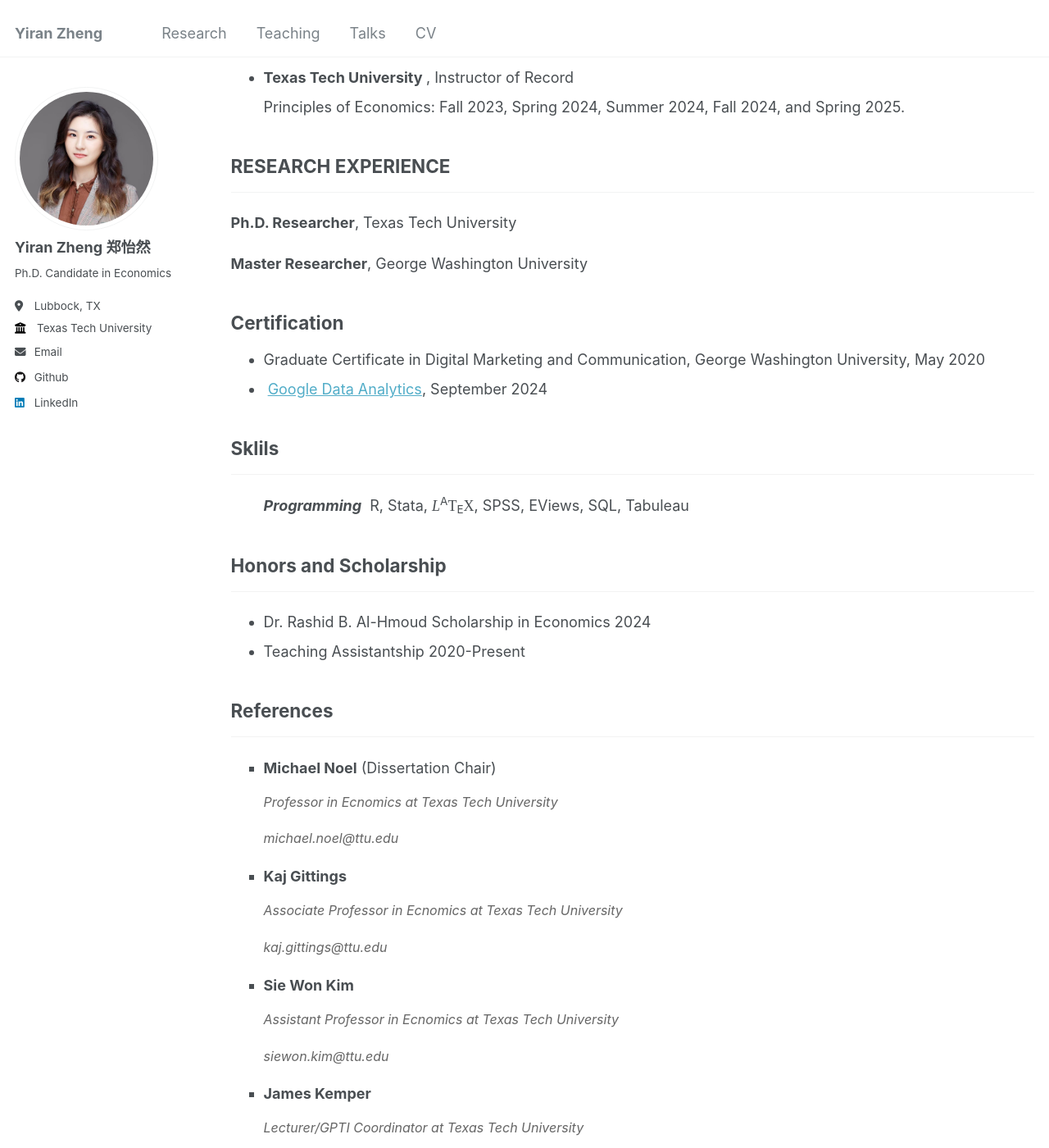
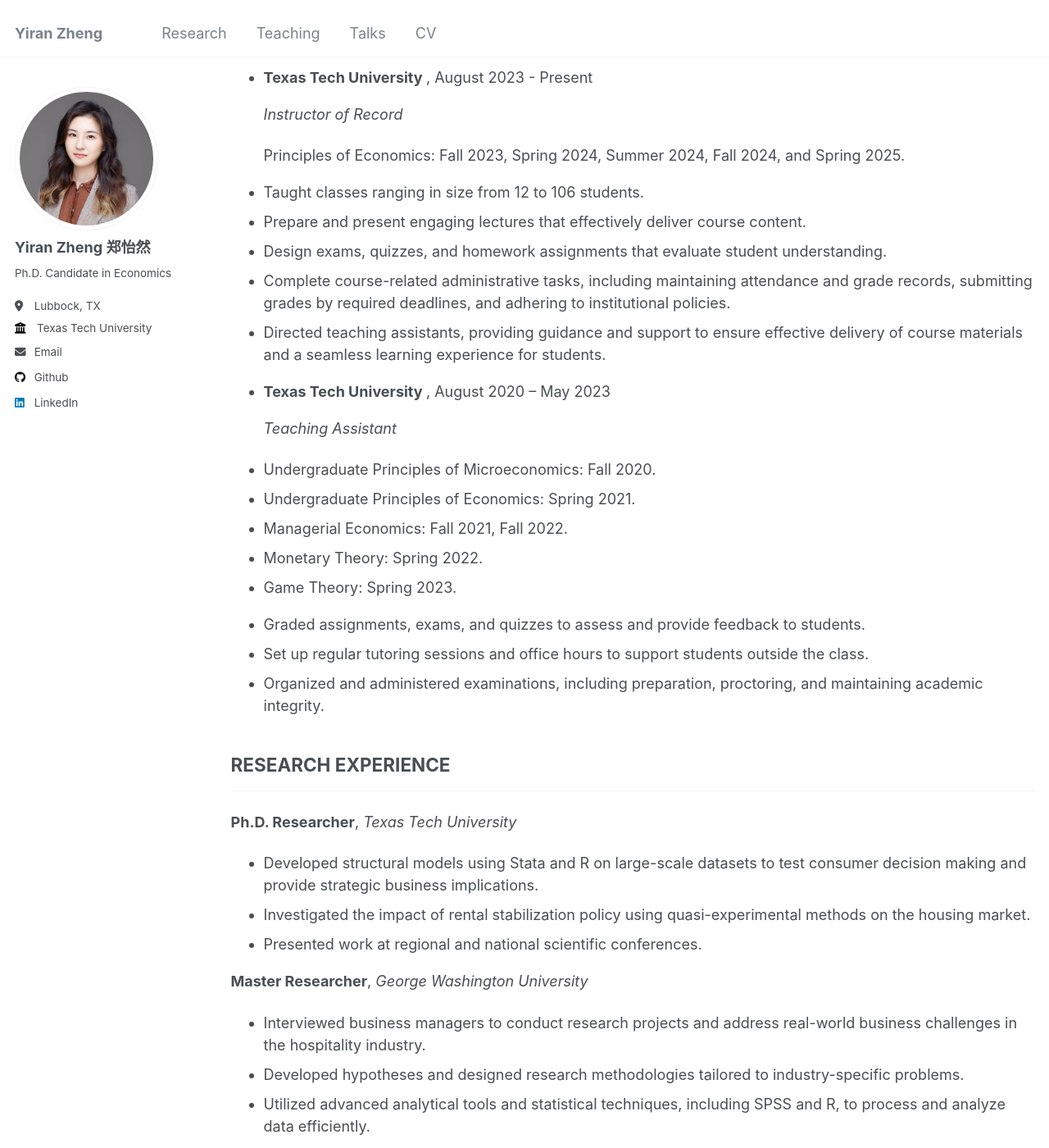
Before and after one commit to yiran-zheng/yiran-zheng.github.io, a Jekyll site: the page built from _pages/cv.md, in a window 1280 px wide and 1400 px high, scrolled down 590 px. Shown: the whole window at 82% size. Built offline with Jekyll 4.4.1, drawn with Linux system fonts in a browser that asks for light colours; some of the changed text lies outside the part shown.

Commit message:
Update cv.md

```diff
--- a/_pages/cv.md
+++ b/_pages/cv.md
@@ -26,33 +26,67 @@ redirect_from:
   <hr> <!-- This adds a horizontal line below the heading -->
 <ul>
  <li>
-   <strong> Texas Tech University </strong>, Instructor of Record
+   <strong> Texas Tech University </strong>, August 2023 - Present
+   <p><i>Instructor of Record</i></p>
  </li>
 Principles of Economics: Fall 2023, Spring 2024, Summer 2024, Fall 2024, and Spring 2025.
+</ul>
+<ul>
+  <li> Taught classes ranging in size from 12 to 106 students. </li>
+  <li> Prepare and present engaging lectures that effectively deliver course content.</li>
+  <li> Design exams, quizzes, and homework assignments that evaluate student understanding. </li>
+  <li> Complete course-related administrative tasks, including maintaining attendance and grade records, submitting grades by required deadlines, and adhering to institutional policies. </li>
+  <li> Directed teaching assistants, providing guidance and support to ensure effective delivery of course materials and a seamless learning experience for students.</li>
+</ul>
+
+<ul>
+ <li>
+   <strong> Texas Tech University </strong>, August 2020 – May 2023
+   <p><i>Teaching Assistant</i></p>
+ </li>
+ <li>Undergraduate Principles of Microeconomics: Fall 2020.</li>
+ <li>Undergraduate Principles of Economics: Spring 2021.</li>
+ <li>Managerial Economics: Fall 2021, Fall 2022. </li>
+ <li>Monetary Theory: Spring 2022.</li>
+ <li>Game Theory: Spring 2023. </li>
+</ul>
+<ul>
+  <li> Graded assignments, exams, and quizzes to assess and provide feedback to students.  </li>
+  <li> Set up regular tutoring sessions and office hours to support students outside the class. </li>
+  <li> Organized and administered examinations, including preparation, proctoring, and maintaining academic integrity. </li>
 </ul>
 
 <h2>RESEARCH EXPERIENCE</h2>
 <hr> <!-- This adds a horizontal line below the heading -->
-<p> <strong>Ph.D. Researcher</strong>, Texas Tech University</p>
-<p> <strong>Master Researcher</strong>, George Washington University</p>
+<p> <strong>Ph.D. Researcher</strong>, <i>Texas Tech University</i></p>
+<ul>
+  <li> Developed structural models using Stata and R on large-scale datasets to test consumer decision making and provide strategic business implications. </li>
+  <li> Investigated the impact of rental stabilization policy using quasi-experimental methods on the housing market.</li>
+  <li> Presented work at regional and national scientific conferences. </li>
+</ul>
+<p> <strong>Master Researcher</strong>, <i>George Washington University</i></p>
+<ul>
+  <li> Interviewed business managers to conduct research projects and address real-world business challenges in the hospitality industry.</li>
+  <li> Developed hypotheses and designed research methodologies tailored to industry-specific problems.</li>
+  <li> Utilized advanced analytical tools and statistical techniques, including SPSS and R, to process and analyze data efficiently.</li>
+</ul>
 
-
-<h2>Certification</h2>
+<h2>CERTIFICATION</h2>
   <ul>
     <li>Graduate Certificate in Digital Marketing and Communication, George Washington University, May 2020</li>
     <li>&nbsp;<a href="../files/*Coursera P6D0XVXCGQGN.pdf" target="_blank" rel="noopener noreferrer">Google Data Analytics</a>, September 2024</li>
   </ul>
 
-<h2>Sklils</h2>
+<h2>SKILLS</h2>
   <hr> <!-- This adds a horizontal line below the heading -->
 <ul style="list-style-type: none;" >
   <li>
-    <strong><i>Programming</i></strong>
+    <strong><i>Tech Stack</i></strong>
       &nbsp;R, Stata, <span style="font-family:serif; font-style:italic;">L</span><sup>A</sup><span style="font-family:serif;">T</span><sub>E</sub><span style="font-family:serif;">X</span>, SPSS, EViews, SQL, Tabuleau
   </li>
 </ul>
 
-<h2>Honors and Scholarship</h2>
+<h2>HONORS AND SCHOLARSHIPS</h2>
   <hr> <!-- This adds a horizontal line below the heading -->
 <ul>
   <li>
@@ -62,7 +96,8 @@ Principles of Economics: Fall 2023, Spring 2024, Summer 2024, Fall 2024, and Spr
     Teaching Assistantship 2020-Present
   </li>
 </ul>
-<h2>References</h2>
+
+<h2>REFERENCES</h2>
   <hr> <!-- This adds a horizontal line below the heading -->
   <ul style="list-style-type: square;">
     <li>
```
